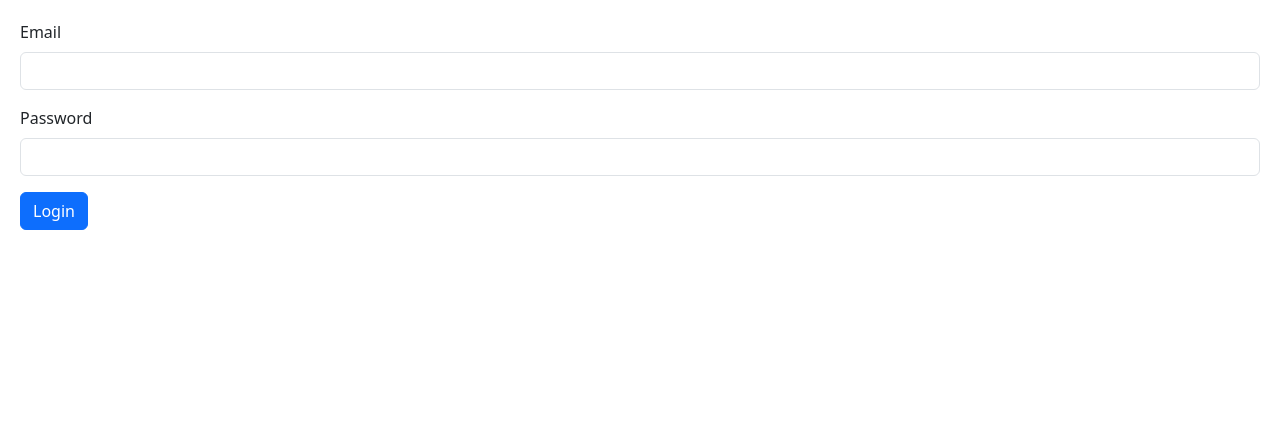
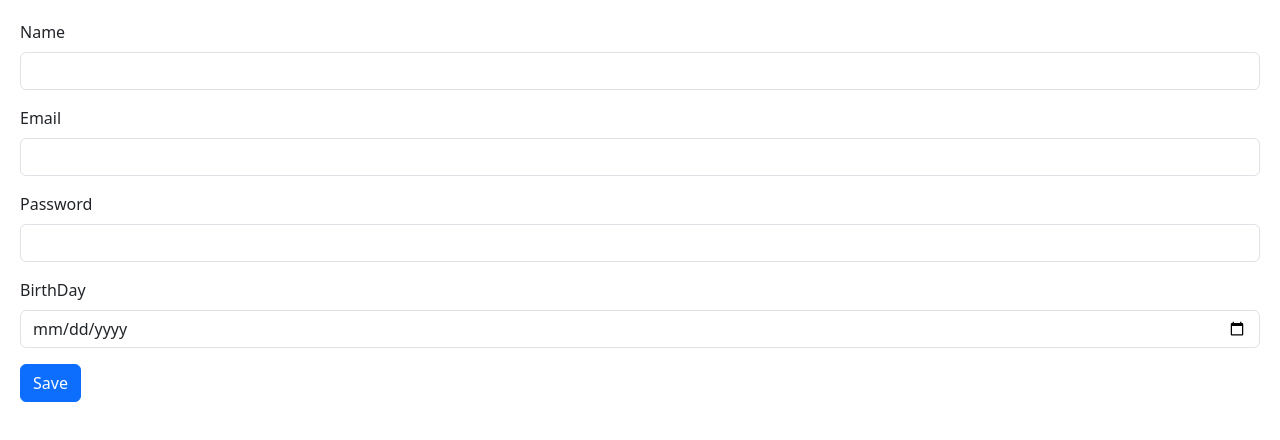
Before and after one commit to ArquisoftUNAL/habitus_frontend_web, a React (Vite) app: page / in a window 1280 px wide. Shown: the top 440 px of the page. Built offline with nearby package versions, Linux system fonts and the light colour scheme.

Commit message:
Register form implemented

```diff
--- a/src/App.tsx
+++ b/src/App.tsx
@@ -6,7 +6,8 @@ import {
   ApolloProvider,
 } from "@apollo/client";
 import { onError } from "@apollo/client/link/error";
-import LoginForm from "./views/LoginForm";
+// import LoginForm from "./views/LoginForm";
+import RegisterForm from "./views/RegisterForm";
 
 const errorLink = onError(({ graphQLErrors, networkError }) => {
   if (graphQLErrors) {
@@ -34,7 +35,7 @@ const client = new ApolloClient({
 function App() {
   return (
     <ApolloProvider client={client}>
-      <LoginForm />
+      <RegisterForm />
     </ApolloProvider>
   );
 }
--- a/src/graphql/Mutations.ts
+++ b/src/graphql/Mutations.ts
@@ -5,3 +5,19 @@ export const LOGIN_USER = gql`
     loginUser(user: { email: $email, password: $password })
   }
 `;
+
+export const REGISTER_USER = gql`
+mutation RegisterAsUser($name: String!, $email: String!, $password: String!, $birthDay: String) {
+  createUser(
+    user: {
+      name: $name
+      email: $email
+      password: $password
+      birthDay: $birthDay
+    }
+  ) {
+    _id
+    jwt
+  }
+}
+`;
--- /dev/null
+++ b/src/views/RegisterForm.tsx
@@ -0,0 +1,83 @@
+import { FieldValues, useForm } from "react-hook-form";
+import { REGISTER_USER } from "../graphql/Mutations";
+import { useMutation } from "@apollo/client";
+
+function RegisterForm() {
+  const [RegisterUser, { error }] = useMutation(REGISTER_USER);
+
+  const onSubmit = async (data: FieldValues) => {
+    const result = await RegisterUser({
+      variables: {
+        name: data.name,
+        email: data.email,
+        password: data.password,
+        birthDay: data.birthDay,
+      },
+    });
+
+    // Store the token in local storage
+    if (result.data) {
+      localStorage.setItem("x-auth-key", result.data.createUser.jwt);
+    }
+
+    if (error) console.log(error);
+  };
+
+  const { register, handleSubmit } = useForm();
+  return (
+    <form onSubmit={handleSubmit(onSubmit)}>
+      <div className="mb-3">
+        <label htmlFor="name" className="form-label">
+          Name
+        </label>
+        <input
+          {...register("name")}
+          id="name"
+          type="text"
+          className="form-control"
+        />
+      </div>
+
+      <div className="mb-3">
+        <label htmlFor="email" className="form-label">
+          Email
+        </label>
+        <input
+          {...register("email")}
+          id="email"
+          type="email"
+          className="form-control"
+        />
+      </div>
+
+      <div className="mb-3">
+        <label htmlFor="password" className="form-label">
+          Password
+        </label>
+        <input
+          {...register("password")}
+          id="password"
+          type="password"
+          className="form-control"
+        />
+      </div>
+
+      <div className="mb-3">
+        <label htmlFor="birthDay" className="form-label">
+          BirthDay
+        </label>
+        <input
+          {...register("birthDay")}
+          id="birthDay"
+          type="date"
+          className="form-control"
+        />
+      </div>
+      <button className="btn btn-primary" type="submit">
+        Save
+      </button>
+    </form>
+  );
+}
+
+export default RegisterForm;
```
